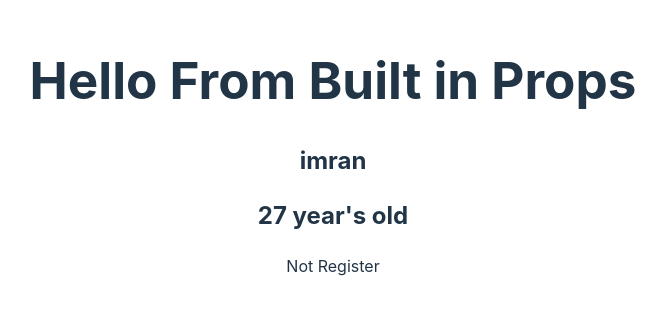
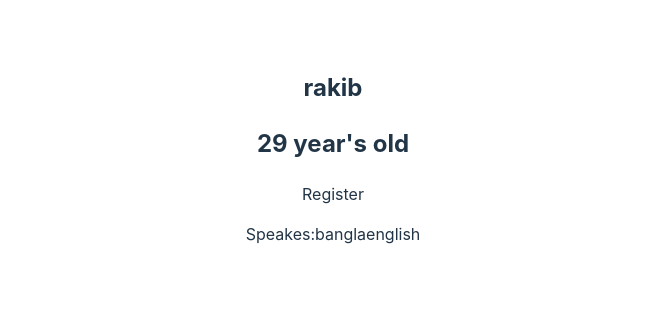
Before and after one commit to Zunaeed-Imran/React_TypeScript_Tutorial, a React (Vite) app: page / in a window 1280 px wide. Shown: the part 244-558 px from the top of the page, without its empty margins (307-973 px from the left). Built offline with nearby package versions, Linux system fonts and the light colour scheme.

Commit message:
main - have learned the array and object props

```diff
--- a/src/App.tsx
+++ b/src/App.tsx
@@ -1,13 +1,16 @@
 
 import './App.css'
-import User from './components/Built_in_Prop/User'
+import User3 from './components/UserDefineProps/User3'
+// import User from './components/Built_in_Prop/User'
 
 function App() {
 
 
   return (
     <>
-      <User/>
+      {/* <User/> */}
+
+      <User3/>
     </>
   )
 }
--- /dev/null
+++ b/src/components/UserDefineProps/Object.tsx
@@ -0,0 +1,30 @@
+
+// in this file we will practice object
+
+
+type UserProps = {
+  userObj: {
+    name: string;
+    age: number;
+    isReg: boolean;
+    lang: string[];
+  };
+};
+
+const Object = ({ userObj }: UserProps) => {
+  return (
+    <>
+      <h2>{userObj.name}</h2>
+      <h2>{userObj.age} year's old</h2>
+      {userObj.isReg ? <p>Register</p> : <p>Not Register</p>}
+      <p>
+        Speakes:
+        {userObj.lang.map((language, index) => {
+          return <span key={index}>{language}</span>;
+        })}
+      </p>
+    </>
+  );
+};
+
+export default Object;
--- /dev/null
+++ b/src/components/UserDefineProps/User3.tsx
@@ -0,0 +1,26 @@
+// import User4 from './User4';
+
+import Object from './Object';
+
+// ###User Defined types => object, array, enum, union, any, custom type.
+
+
+// making object
+const userObj = {
+  name: 'rakib',
+  age: 29,
+  isReg: true,
+  lang: ['bangla', 'english'],
+};
+
+const User3 = () => {
+  return (
+    <>
+      {/* <User4 lang={[' bangla',' english']}/> */}
+
+      <Object userObj={userObj} />
+    </>
+  );
+};
+
+export default User3;
--- /dev/null
+++ b/src/components/UserDefineProps/User4.tsx
@@ -0,0 +1,23 @@
+
+// in this file we practice arry
+
+type UserProps = {
+  lang: string[];
+};
+
+
+const User4 = ({ lang }: UserProps) => {
+  return (
+    <>
+      <p>Speakes:
+        {lang.map((language, index) => {
+          return <span key={index}>
+            {language}
+          </span>
+        })}
+     </p>
+    </>
+  );
+};
+
+export default User4;
```
Also changed, not shown: 1 other file (tests, documents, lock files or other folders).
